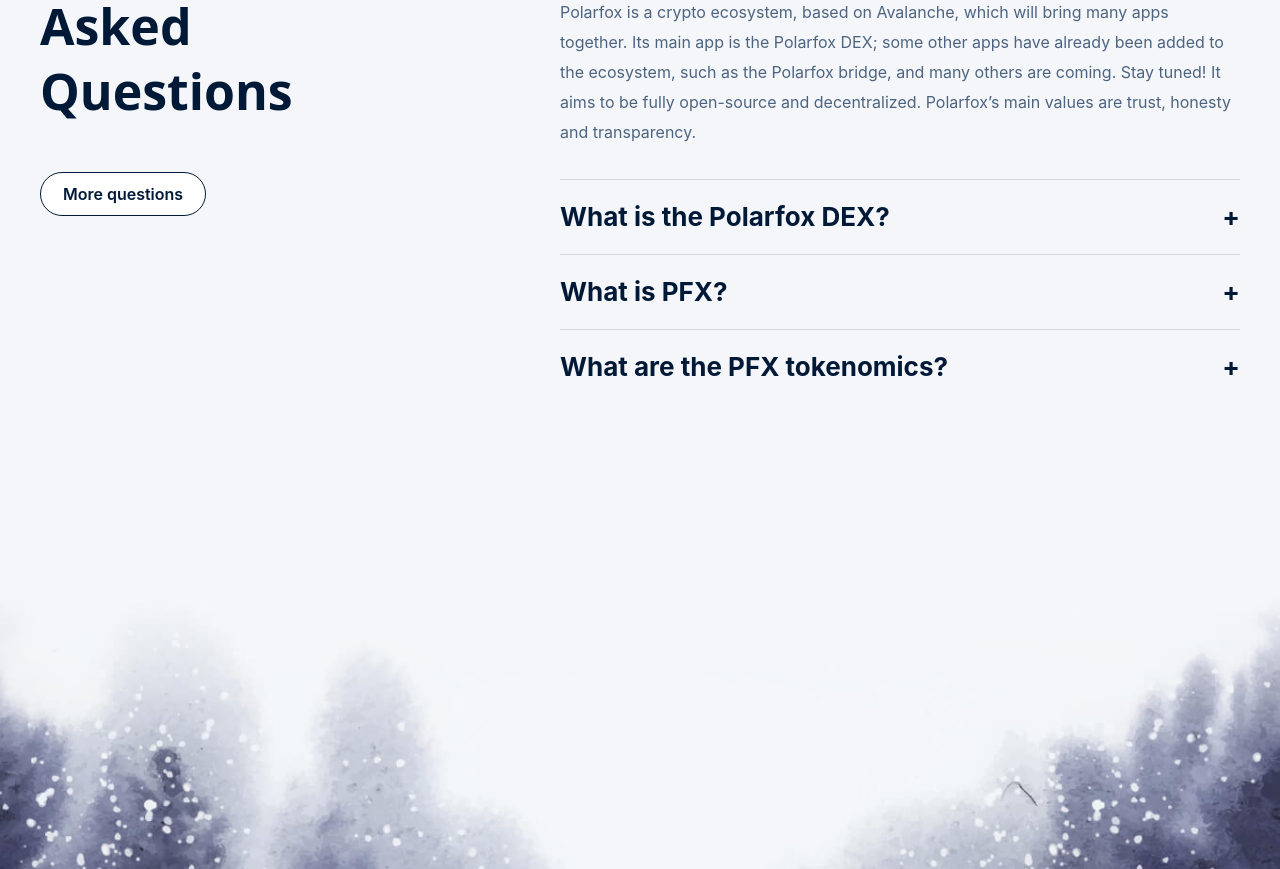
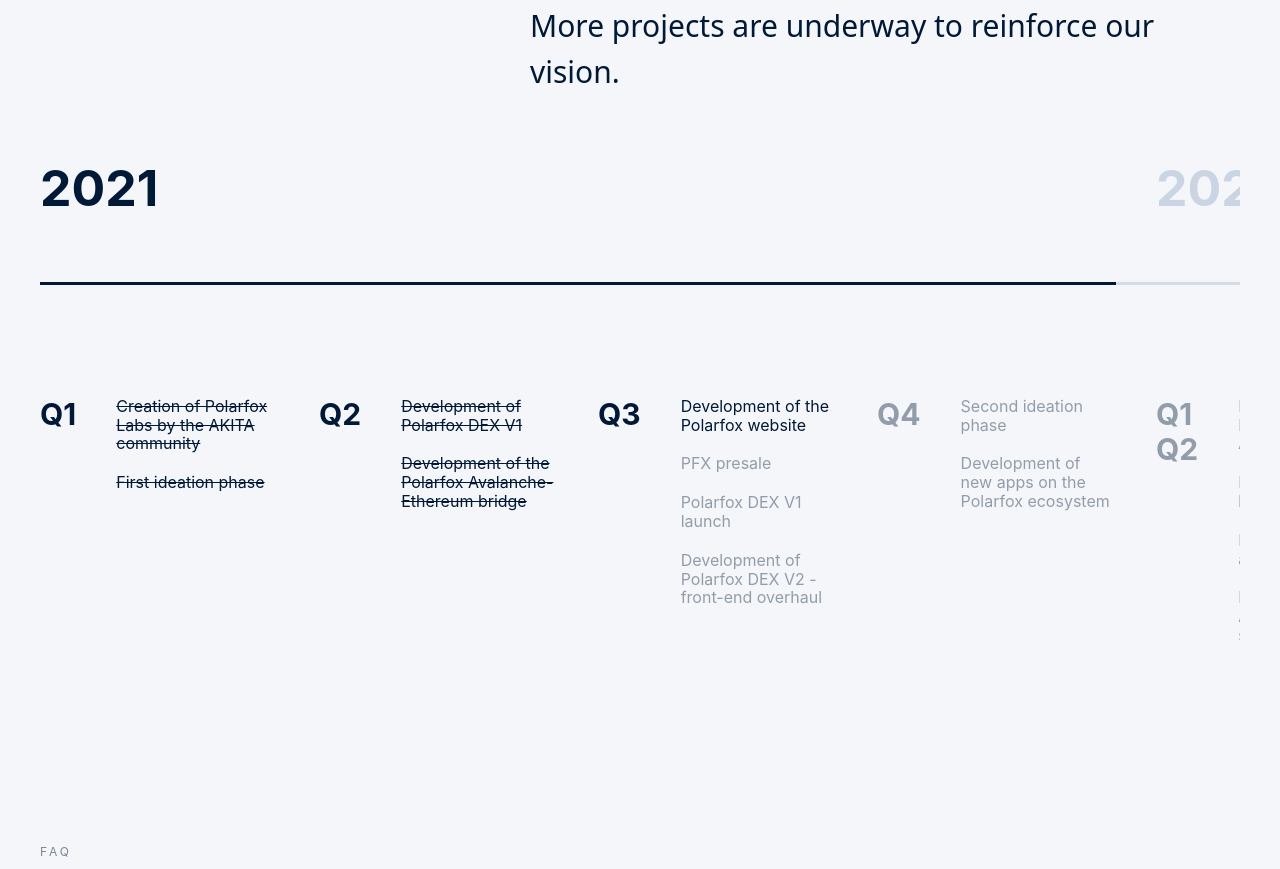
Before and after one commit to Polarfox-DEX/polarfox-web, a Next.js app: page / in a window 1280 px wide. Shown: the part 3293-4162 px from the top of the page. Built offline with nearby package versions, Linux system fonts and the light colour scheme.

Commit message:
Add first version for the roadmap

```diff
--- /dev/null
+++ b/components/sections/Roadmap.tsx
@@ -0,0 +1,148 @@
+import classNames from 'classnames'
+import { calcRem } from '../../utils/styles'
+import { SectionHeading } from './utils/SectionHeading'
+import { SectionProps } from './utils/SectionProps'
+import { ReactNode } from 'react'
+
+export function Roadmap({ className }: SectionProps) {
+  return (
+    <div className={classNames('container', className)}>
+      <div className="flex flex-wrap justify-between gap-y-5">
+        <SectionHeading>ROADMAP</SectionHeading>
+        <p
+          className="font-switzer"
+          style={{
+            width: calcRem(710),
+            fontSize: calcRem(30),
+            lineHeight: calcRem(46)
+          }}
+        >
+          {/* // TODO: This should not be on the right. See Figma */}
+          The launch of Polarfox is one step in our journey towards realizing a
+          fully decentralized ecosystem. More projects are underway to reinforce
+          our vision.
+        </p>
+      </div>
+      {/* // TODO: Add the finger sliding image */}
+      <div className="flex gap-x-10 overflow-x-scroll pb-6">
+        <Year title="2021">
+          <Quarter title="Q1">
+            <Task isDone>Creation of Polarfox Labs by the AKITA community</Task>
+            <Task isDone>First ideation phase</Task>
+          </Quarter>
+          <Quarter title="Q2">
+            <Task isDone>Development of Polarfox DEX V1</Task>
+            <Task isDone>
+              Development of the Polarfox Avalanche-Ethereum bridge
+            </Task>
+          </Quarter>
+          <Quarter title="Q3">
+            <Task>Development of the Polarfox website</Task>
+            <Task isFuture>PFX presale</Task>
+            <Task isFuture>Polarfox DEX V1 launch</Task>
+            <Task isFuture>
+              Development of Polarfox DEX V2 - front-end overhaul
+            </Task>
+          </Quarter>
+          <Quarter title="Q4" isFuture>
+            <Task isFuture>Second ideation phase</Task>
+            <Task isFuture>
+              Development of new apps on the Polarfox ecosystem
+            </Task>
+          </Quarter>
+        </Year>
+        <Year title="2022" isFuture>
+          <Quarter title="Q1 Q2" isFuture>
+            <Task isFuture>
+              Development of Polarfox DEX V3 - Add more features
+            </Task>
+            <Task isFuture>Polarfox DEX V3 launch</Task>
+            <Task isFuture>Development of new apps</Task>
+            <Task isFuture>Development of AKITA Network starts</Task>
+          </Quarter>
+          <Quarter title="Q3 Q4" isFuture>
+            <Task isFuture>Third ideation phase</Task>
+            <Task isFuture>Further improvements to the DEX and ecosystem</Task>
+          </Quarter>
+        </Year>
+        <Year title="2023" isFuture>
+          <Quarter title="QX" isFuture>
+            <Task isFuture>The sky is the limit!</Task>
+          </Quarter>
+        </Year>
+      </div>
+    </div>
+  )
+}
+
+interface YearProps {
+  title: string
+  isFuture?: boolean
+  children: ReactNode
+}
+
+function Year({ title, isFuture, children }: YearProps) {
+  return (
+    <div className="flex-none">
+      <div
+        className={classNames('font-bold mt-16', {
+          'text-gray-mid3 opacity-48': isFuture
+        })}
+        style={{ fontSize: calcRem(50), lineHeight: calcRem(59) }}
+      >
+        {title}
+      </div>
+      <div
+        className={classNames('mt-16 -ml-10', {
+          'text-gray-mid3 opacity-36': isFuture
+        })}
+        style={{ borderBottomWidth: 3 }}
+      />
+      <div className="flex gap-x-10 mt-16 desktop:mt-28">{children}</div>
+    </div>
+  )
+}
+
+interface QuarterProps {
+  title: string
+  isFuture?: boolean
+  children: ReactNode
+}
+
+function Quarter({ title, isFuture, children }: QuarterProps) {
+  return (
+    <div
+      className="flex flex-none justify-between gap-x-10"
+      style={{ width: 239 }}
+    >
+      <div
+        className={classNames('font-bold', { 'opacity-40': isFuture })}
+        style={{ fontSize: calcRem(30), lineHeight: calcRem(35) }}
+      >
+        {title}
+      </div>
+      <div className="space-y-5" style={{ lineHeight: calcRem(18.8) }}>
+        {children}
+      </div>
+    </div>
+  )
+}
+
+interface TaskProps {
+  isDone?: boolean
+  isFuture?: boolean
+  children: ReactNode
+}
+
+function Task({ isDone, isFuture, children }: TaskProps) {
+  return (
+    <div
+      className={classNames(
+        { 'line-through': isDone },
+        { 'opacity-40': isFuture }
+      )}
+    >
+      {children}
+    </div>
+  )
+}
--- a/pages/index.tsx
+++ b/pages/index.tsx
@@ -1,10 +1,11 @@
+import { FaqPreview } from '../components/faq/FaqPreview';
+import { Page } from '../components/Page';
+import { PfxFigures } from '../components/sections/PfxFigures';
 import { PfxHighlight } from '../components/sections/PfxHighlight';
-import { PfxFigures } from '../components/sections/PfxFigures';
+import { PfxStatements } from '../components/sections/PfxStatements';
 import { PfxTokenObjectives } from '../components/sections/PfxTokenObjectives';
 import { Products } from '../components/sections/Products';
-import { PfxStatements } from '../components/sections/PfxStatements';
-import { FaqPreview } from '../components/faq/FaqPreview';
-import { Page } from '../components/Page';
+import { Roadmap } from '../components/sections/Roadmap';
 
 export default function Home() {
   return (
@@ -14,7 +15,8 @@ export default function Home() {
       <PfxFigures className="mt-22 desktop:mt-44" />
       <PfxTokenObjectives className="mt-22 desktop:mt-44" />
       <Products className="mt-22 desktop:mt-44" />
-      <FaqPreview className="mt-22 desktop:mt-44" />
+      <Roadmap className="mt-22 desktop:mt-44" />
+      <FaqPreview className="mt-8 desktop:mt-44" />
     </Page>
   );
 }
--- a/tailwind.config.js
+++ b/tailwind.config.js
@@ -31,6 +31,7 @@ module.exports = {
       gray: {
         light: '#D8D8D8',
         mid: '#E1E8F1',
+        mid3: '#9EAFC9',
         DEFAULT: '#4D6481'
       },
       white: colors.white
@@ -42,7 +43,9 @@ module.exports = {
         graphik: ['Graphik', ...defaultTheme.fontFamily.sans]
       },
       opacity: {
-        '12': '0.12'
+        '12': '0.12',
+        '36': '0.36',
+        '48': '0.48'
       },
       spacing: {
         '5.5': '1.375rem'
```
Also changed, not shown: 1 other file (tests, documents, lock files or other folders).
